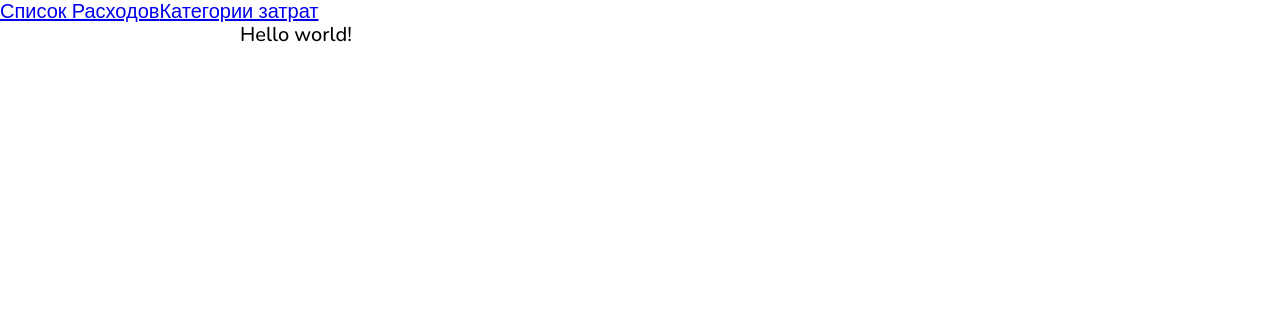
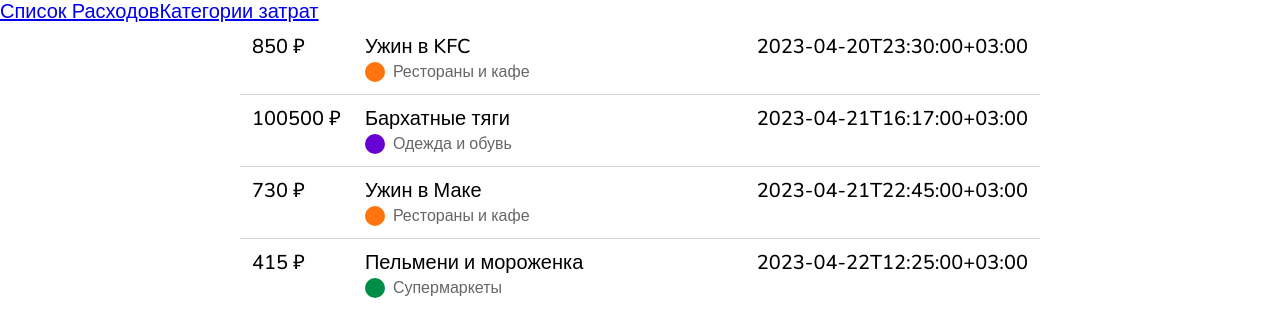
Before and after one commit to OneStepCloser/tinkoff-solution-cup-2023-2, a React (Create React App) app: page / in a window 1280 px wide. Shown: the top 336 px of the page. Built offline with nearby package versions, Linux system fonts and the light colour scheme.

Commit message:
Добавить страницу затрат

```diff
--- /dev/null
+++ b/src/components/expense-list/expense-list.css
@@ -0,0 +1,5 @@
+.expense-list {
+    display: grid;
+    grid-template-columns: max-content auto max-content;
+
+}
--- /dev/null
+++ b/src/components/expense-list/expense-list.tsx
@@ -0,0 +1,19 @@
+import React, { FC } from 'react';
+
+import './expense-list.css';
+
+export interface ExpenseListProps {
+    children: React.ReactNode
+}
+
+export const ExpenseList: FC<ExpenseListProps> = (props) => {
+    const {
+        children
+    } = props;
+
+    return (
+        <div className="expense-list">
+            {children}
+        </div>
+    );
+};
--- /dev/null
+++ b/src/components/expense/expense.css
@@ -0,0 +1,30 @@
+.expense {
+    align-items: center;
+    display: contents;
+}
+
+.expense__cell {
+    padding: 12px;
+}
+
+.expense + .expense .expense__cell {
+    border-top: 1px solid #d2d2d2;
+}
+
+.expense__category {
+    display: flex;
+    align-items: center;
+    margin-top: 4px;
+}
+
+.expense__category-badge {
+    width: 1em;
+    height: 1em;
+    margin-right: 8px;
+    border-radius: 50%;
+}
+
+.expense__category-name {
+    font-size: 0.8em;
+    color: #676767;
+}
--- /dev/null
+++ b/src/components/expense/expense.tsx
@@ -0,0 +1,43 @@
+import React, { FC } from 'react';
+
+import './expense.css';
+
+export interface ExpenseProps {
+    amount: number;
+    dateTime: string;
+    text: string;
+    categoryColor: string;
+    categoryName: string;
+}
+
+export const Expense: FC<ExpenseProps> = (props) => {
+    const {
+        amount,
+        dateTime,
+        text,
+        categoryColor,
+        categoryName,
+    } = props;
+
+    return (
+        <div className="expense">
+            <div className="expense__amount expense__cell">
+                {amount} ₽
+            </div>
+            <div className="expense__info expense__cell">
+                <div className="expense__name">
+                    {text}
+                </div>
+                <div className="expense__category">
+                    <div className="expense__category-badge" style={{ backgroundColor: categoryColor }} />
+                    <div className="expense__category-name">
+                        {categoryName}
+                    </div>
+                </div>
+            </div>
+            <div className="expense__datetime expense__cell">
+                {dateTime}
+            </div>
+        </div>
+    );
+};
--- a/src/pages/categories-page/categories-page.tsx
+++ b/src/pages/categories-page/categories-page.tsx
@@ -13,7 +13,7 @@ export const CategoriesPage: FC = (props) => {
 
     return (
         <Page>
-            <h1>Категории расходов</h1>
+            <h2>Категории расходов</h2>
             {categories.map((category) => (
                 <Category
                     key={category.id}
--- a/src/pages/main-page/main-page.tsx
+++ b/src/pages/main-page/main-page.tsx
@@ -1,11 +1,40 @@
-import React, { FC } from 'react';
+import React, {FC, useMemo} from 'react';
+import {useSelector, useDispatch} from 'react-redux';
+
+import {add} from '../../store/expenses.slice';
+import type {RootState} from '../../store/store';
 
 import {Page} from '../../components/page/page';
+import {Expense} from '../../components/expense/expense';
+import {Category} from '../../store/categories.slice';
+import {ExpenseList} from '../../components/expense-list/expense-list';
 
 export const MainPage: FC = (props) => {
+    const expenses = useSelector((state: RootState) => state.expenses.expenses);
+    const categories = useSelector((state: RootState) => state.categories.categories);
+
+    const categoriesMap = useMemo(() => categories.reduce<Record<string, Category>>((acc, cur) => {
+        acc[cur.id] = cur;
+
+        return acc;
+    }, {}), [categories]);
+
+    const dispatch = useDispatch();
+
     return (
         <Page>
-            <div>Hello world!</div>
+            <ExpenseList>
+                {expenses.map(({name, dateTime, categoryId, id, amount}) => (
+                    <Expense
+                        amount={amount}
+                        key={id}
+                        dateTime={dateTime}
+                        text={name}
+                        categoryColor={categoriesMap[categoryId].color}
+                        categoryName={categoriesMap[categoryId].name}
+                    />
+                ))}
+            </ExpenseList>
         </Page>
     );
 };
--- a/src/store/categories.slice.ts
+++ b/src/store/categories.slice.ts
@@ -14,17 +14,17 @@ export interface CategoriesState {
 
 const predefinedCategories = [
     {
-        id: uuid(),
+        id: '1',
         name: 'Рестораны и кафе',
         color: '#ff740e',
     },
     {
-        id: uuid(),
-        name: 'Одежда',
+        id: '2',
+        name: 'Одежда и обувь',
         color: '#6600d3',
     },
     {
-        id: uuid(),
+        id: '3',
         name: 'Супермаркеты',
         color: '#008d45',
     },
@@ -39,7 +39,7 @@ export const categoriesSlice = createSlice({
     initialState,
     reducers: {
         add: (state, action: PayloadAction<Omit<Category, 'id'>>) => {
-            const newCategory = { ...action.payload, id: uuid() };
+            const newCategory = {...action.payload, id: uuid()};
             state.categories = [...state.categories, newCategory]
         },
         // delete: (state, action: PayloadAction<Category['id']>) => {
--- /dev/null
+++ b/src/store/expenses.slice.ts
@@ -0,0 +1,70 @@
+import {createSlice} from '@reduxjs/toolkit';
+import type {PayloadAction} from '@reduxjs/toolkit';
+import {v4 as uuid} from 'uuid';
+
+import {Category} from './categories.slice';
+
+export interface Expense {
+    id: string;
+    name: string;
+    dateTime: string;
+    categoryId: Category['id'];
+    amount: number;
+}
+
+export interface ExpensesState {
+    expenses: Expense[];
+}
+
+const mockExpenses = [
+    {
+        id: uuid(),
+        categoryId: '1',
+        name: 'Ужин в KFC',
+        dateTime: '2023-04-20T23:30:00+03:00',
+        amount: 850,
+    },
+    {
+        id: uuid(),
+        categoryId: '2',
+        name: 'Бархатные тяги',
+        dateTime: '2023-04-21T16:17:00+03:00',
+        amount: 100500,
+    },
+    {
+        id: uuid(),
+        categoryId: '1',
+        name: 'Ужин в Маке',
+        dateTime: '2023-04-21T22:45:00+03:00',
+        amount: 730,
+    },
+    {
+        id: uuid(),
+        categoryId: '3',
+        name: 'Пельмени и мороженка',
+        dateTime: '2023-04-22T12:25:00+03:00',
+        amount: 415,
+    },
+];
+
+const initialState: ExpensesState = {
+    expenses: mockExpenses,
+}
+
+export const expensesSlice = createSlice({
+    name: 'expenses',
+    initialState,
+    reducers: {
+        add: (state, action: PayloadAction<Omit<Expense, 'id'>>) => {
+            const newExpense = { ...action.payload, id: uuid() };
+            state.expenses = [...state.expenses, newExpense];
+        },
+        // delete: (state, action: PayloadAction<Expense['id']>) => {
+        //     state.expenses = state.expenses.filter(expense => expense.id !== expense.payload);
+        // },
+    },
+})
+
+export const {add} = expensesSlice.actions
+
+export default expensesSlice.reducer;
--- a/src/store/store.ts
+++ b/src/store/store.ts
@@ -1,9 +1,12 @@
 import {configureStore} from '@reduxjs/toolkit';
+
 import categoriesReducer from './categories.slice';
+import expensesReducer from './expenses.slice';
 
 export const store = configureStore({
     reducer: {
         categories: categoriesReducer,
+        expenses: expensesReducer,
     },
 })
 
```
